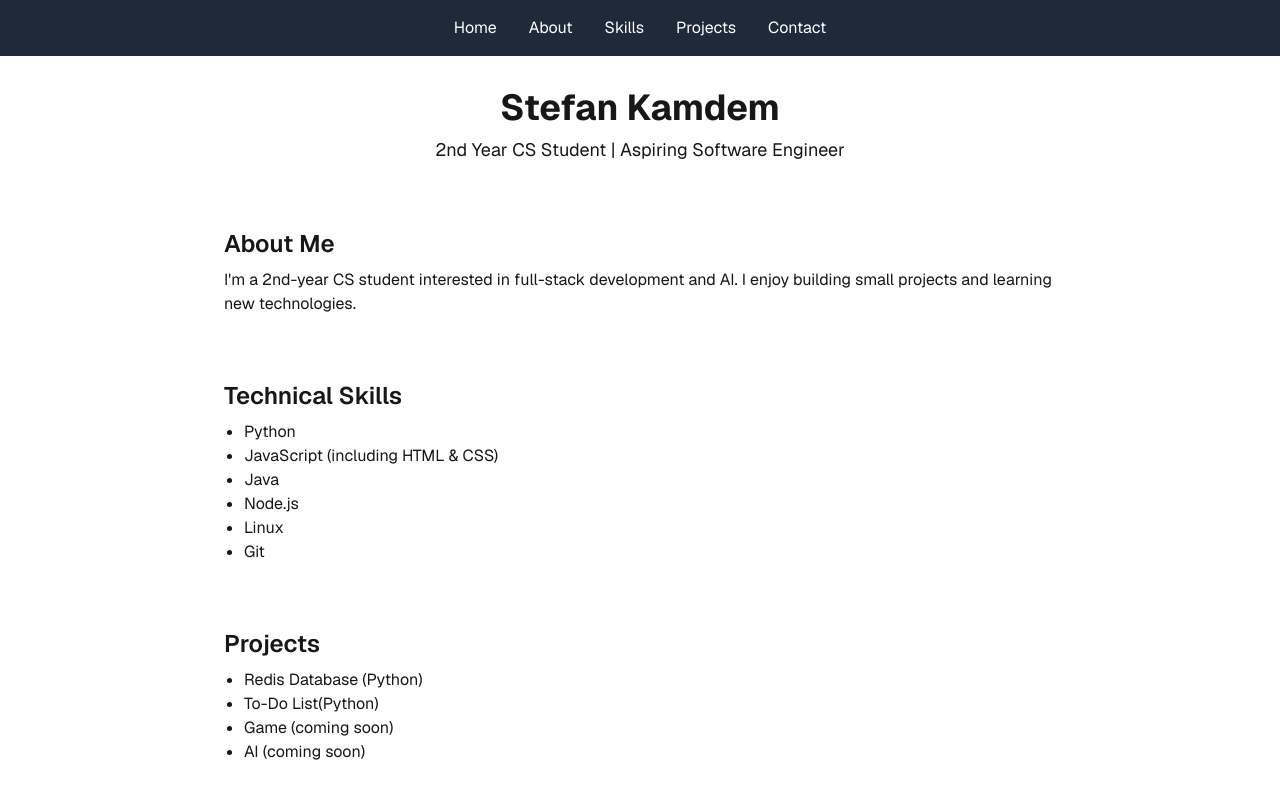
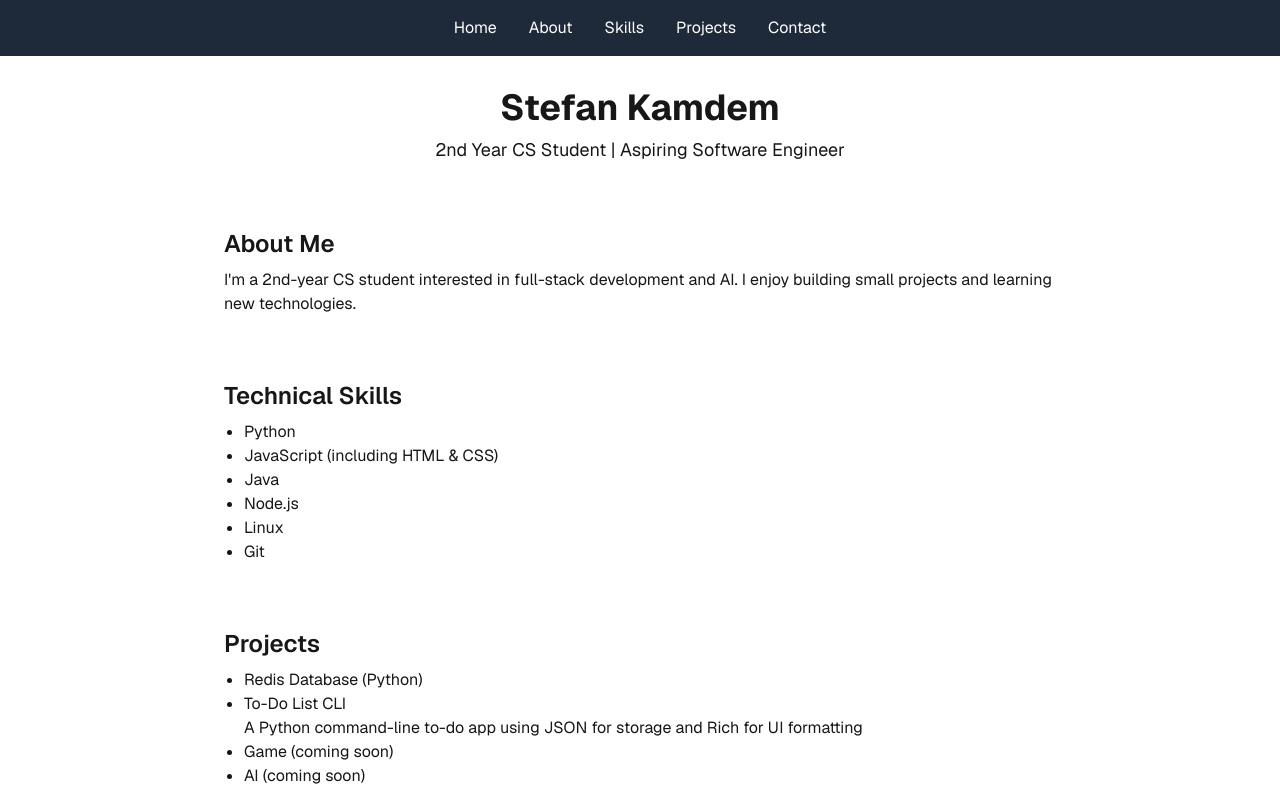
Before and after one commit to stefankamdem/Projects, a Next.js app: page / in a window 1280 px wide. Shown: the top 800 px of the page. Built offline with nearby package versions, Linux system fonts and the light colour scheme.

Commit message:
Added a description to to the To-Di List CLI project

```diff
--- a/app/page.js
+++ b/app/page.js
@@ -38,7 +38,12 @@ export default function Home() {
           <h2 className="text-2xl font-semibold mb-2">Projects</h2>
           <ul className="list-disc ml-5">
             <li>Redis Database (Python)</li>
-            <li><a href="https://github.com/stefankamdem/todo-cli">To-Do List(Python)</a></li>
+            <li>
+              <a href="https://github.com/stefankamdem/todo-cli">To-Do List CLI</a>
+              <ul>
+                <li>A Python command-line to-do app using JSON for storage and Rich for UI formatting</li>
+              </ul>
+            </li>
             <li>Game (coming soon)</li>
             <li>AI (coming soon)</li>
           </ul>
```
